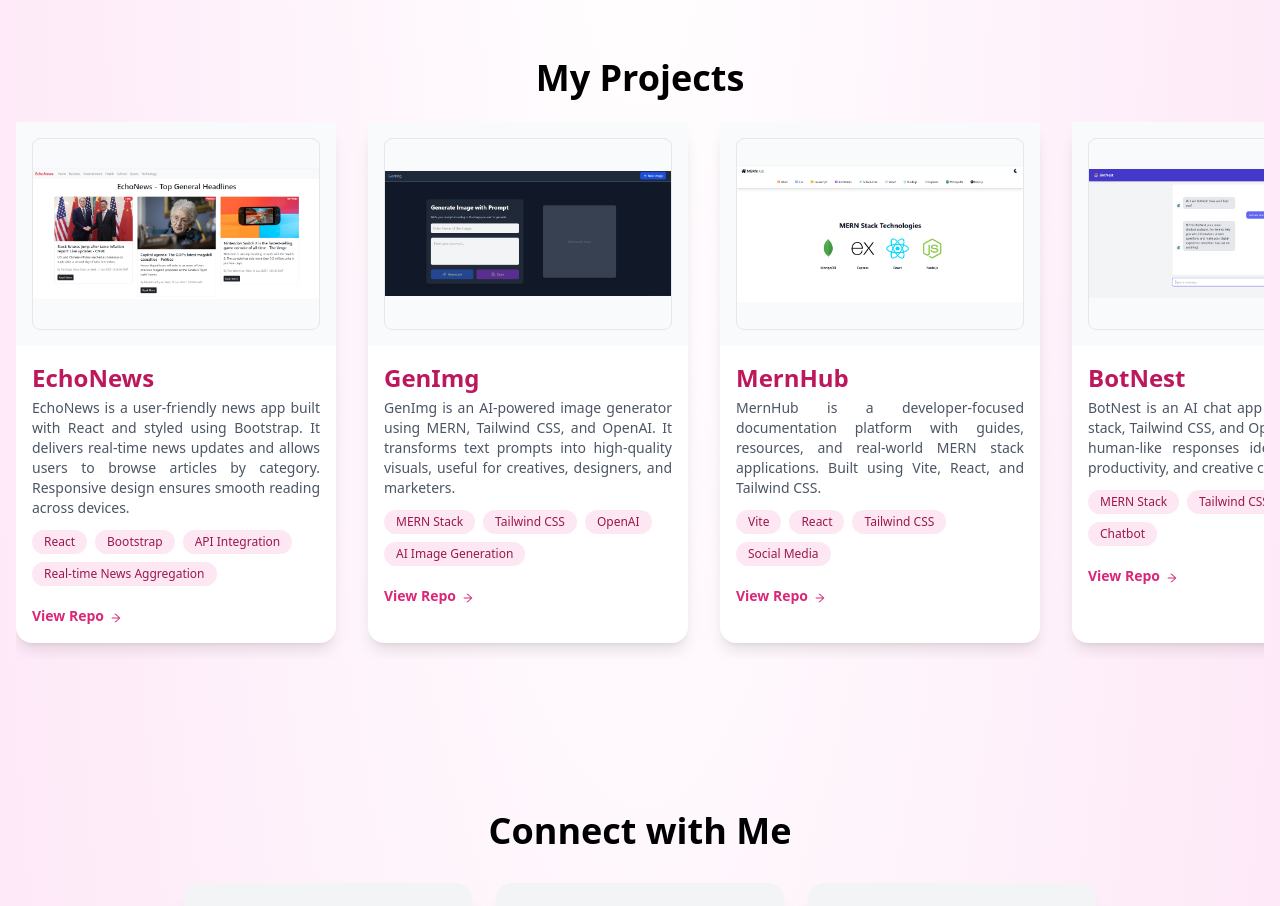
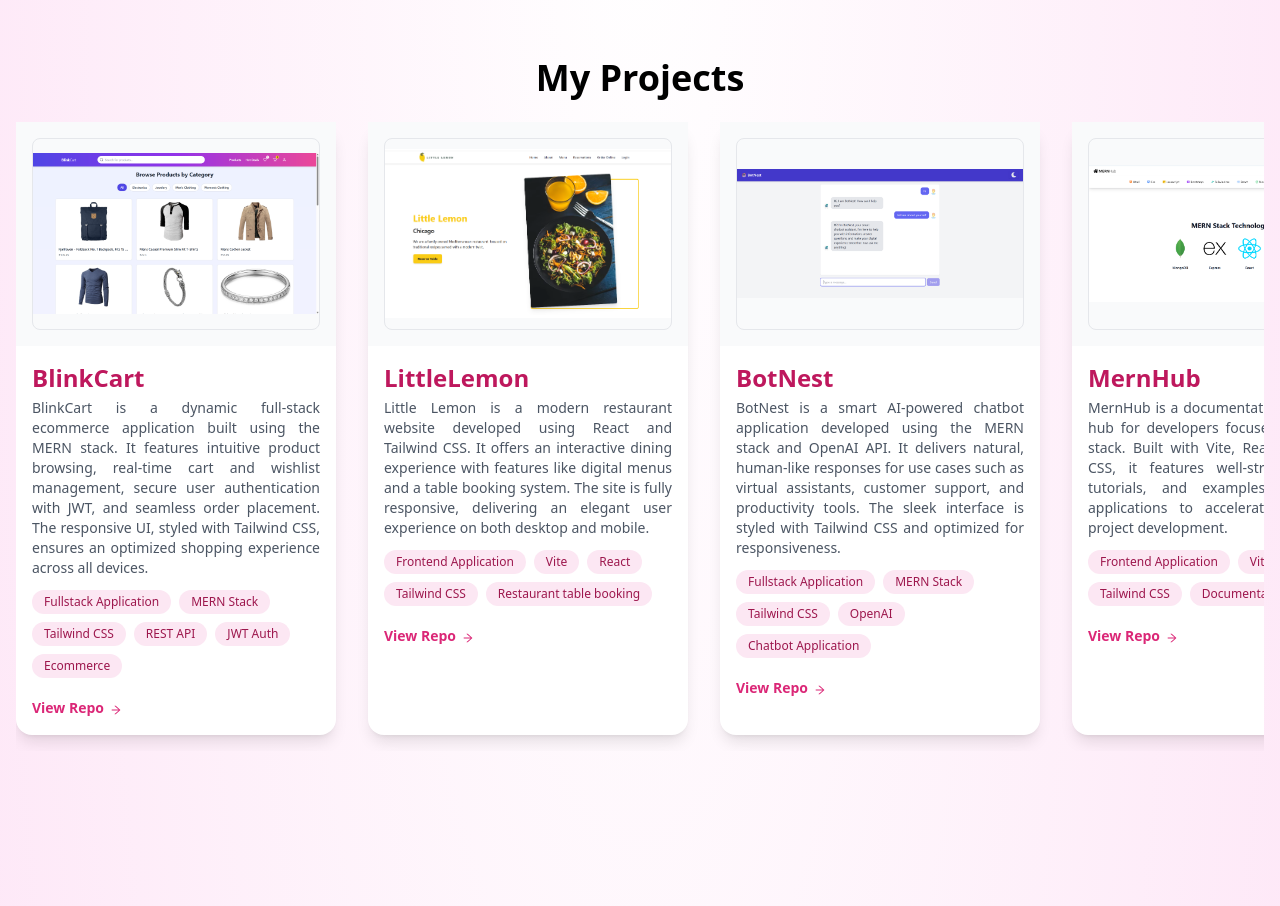
Before and after one commit to rednammadhavi/MyPortfolio, a React (Vite) app: page / in a window 1280 px wide. Shown: the part 1700-2606 px from the top of the page. Built offline with nearby package versions, Linux system fonts and the light colour scheme.

Commit message:
project added

```diff
--- a/src/components/Projects.jsx
+++ b/src/components/Projects.jsx
@@ -2,6 +2,64 @@ import React, { useRef, useState, useEffect } from "react";
 import { AiOutlineArrowLeft, AiOutlineArrowRight } from "react-icons/ai";
 
 const projects = [
+  {
+    name: "BlinkCart",
+    image: "/assets/projects/blinkcart.png",
+    description: "BlinkCart is a dynamic full-stack ecommerce application built using the MERN stack. It features intuitive product browsing, real-time cart and wishlist management, secure user authentication with JWT, and seamless order placement. The responsive UI, styled with Tailwind CSS, ensures an optimized shopping experience across all devices.",
+    tags: ["Fullstack Application", "MERN Stack", "Tailwind CSS", "REST API", "JWT Auth", "Ecommerce"],
+    more: "https://github.com/Rednam-madhavi/BlinkCart-EcommerceApplication"
+  },
+  {
+    name: "LittleLemon",
+    image: "/assets/projects/littlelemon.png",
+    description: "Little Lemon is a modern restaurant website developed using React and Tailwind CSS. It offers an interactive dining experience with features like digital menus and a table booking system. The site is fully responsive, delivering an elegant user experience on both desktop and mobile.",
+    tags: ["Frontend Application", "Vite", "React", "Tailwind CSS", "Restaurant table booking"],
+    more: "https://github.com/Rednam-madhavi/LittleLemon-FoodBookingApplication-Frontend"
+  },
+  {
+    name: "BotNest",
+    image: "/assets/projects/botnest.png",
+    description: "BotNest is a smart AI-powered chatbot application developed using the MERN stack and OpenAI API. It delivers natural, human-like responses for use cases such as virtual assistants, customer support, and productivity tools. The sleek interface is styled with Tailwind CSS and optimized for responsiveness.",
+    tags: ["Fullstack Application", "MERN Stack", "Tailwind CSS", "OpenAI", "Chatbot Application"],
+    more: "https://github.com/Rednam-madhavi/BotNest-AIPoweredChatbotApplicationUsingMern"
+  },
+  {
+    name: "MernHub",
+    image: "/assets/projects/mernhub.png",
+    description: "MernHub is a documentation and resource hub for developers focused on the MERN stack. Built with Vite, React, and Tailwind CSS, it features well-structured guides, tutorials, and examples of real-world applications to accelerate learning and project development.",
+    tags: ["Frontend Application", "Vite", "React", "Tailwind CSS", "Documentation"],
+    more: "https://github.com/Rednam-madhavi/MernHub-DocumentationApplicationForMernDevelopers"
+  },
+  {
+    name: "GenImg",
+    image: "/assets/projects/genimg.png",
+    description: "GenImg is an AI-powered image generator application that converts text prompts into high-quality visuals. Built with the MERN stack and integrated with OpenAI, it's ideal for designers, marketers, and creative professionals. The UI is modern, responsive, and styled using Tailwind CSS.",
+    tags: ["Fullstack Application", "MERN Stack", "Tailwind CSS", "OpenAI", "AI Image Generating Application"],
+    more: "https://github.com/Rednam-madhavi/GenImg-ImageGeneratorUsingOpenAI"
+  },
+  // {
+  //   name: "SafeOp",
+  //   image: "/assets/projects/safeop.png",
+  //   description:
+  //     "SafeOp is a secure password manager built with Vite, React, and Tailwind CSS. It uses browser’s local storage for safely storing and retrieving passwords with a responsive design.",
+  //   tags: ["React", "Tailwind CSS", "Password Manager", "Local Storage"],
+  //   more: "https://github.com/Rednam-madhavi/SafeOp-PasswordManager",
+  // },
+  // {
+  //   name: "TaskManager",
+  //   image: "/assets/projects/taskmanager.png",
+  //   description:
+  //     "TaskManager is a lightweight to-do list app built with Vite, React, and Tailwind CSS. It supports add, edit, delete operations with local storage. Perfect for staying organized across devices.",
+  //   tags: ["React", "Tailwind CSS", "To-Do List", "Local Storage"],
+  //   more: "https://github.com/Rednam-madhavi/TaskManager-SimpleToDoApp",
+  // },
+  {
+    name: "EchoNews",
+    image: "/assets/projects/echonews.png",
+    description: "EchoNews is a responsive, real-time news aggregation application built with React and styled using Bootstrap. It leverages NewsAPI.org to fetch and display categorized news articles, offering users a clean and intuitive way to stay updated with current events across devices.",
+    tags: ["Frontend Application", "React", "Bootstrap", "API Integration", "Newsapi.org", "Real-time News Aggregation"],
+    more: "https://github.com/Rednam-madhavi/EchoNews-NewsAggregationApplication"
+  },
   // {
   //   name: "Textify",
   //   image: "/assets/projects/textify.png",
@@ -10,62 +68,6 @@ const projects = [
   //   tags: ["React", "Bootstrap", "Text Utility"],
   //   more: "https://github.com/Rednam-madhavi/Textify-SimpleTextUtilsApp",
   // },
-  {
-    name: "EchoNews",
-    image: "/assets/projects/echonews.png",
-    description:
-      "EchoNews is a user-friendly news app built with React and styled using Bootstrap. It delivers real-time news updates and allows users to browse articles by category. Responsive design ensures smooth reading across devices.",
-    tags: ["React", "Bootstrap", "API Integration", "Real-time News Aggregation"],
-    more: "https://github.com/Rednam-madhavi/EchoNews-NewsApplication",
-  },
-  // {
-  //   name: "TaskManager",
-  //   image: "/assets/projects/taskmanager.png",
-  //   description:
-  //     "TaskManager is a lightweight to-do list app built with Vite, React, and Tailwind CSS. It supports add, edit, delete operations with local storage. Perfect for staying organized across devices.",
-  //   tags: ["React", "Tailwind CSS", "To-Do List", "Local Storage"],
-  //   more: "https://github.com/Rednam-madhavi/TaskManager-SimpleToDoApp",
-  // },
-  // {
-  //   name: "SafeOp",
-  //   image: "/assets/projects/safeop.png",
-  //   description:
-  //     "SafeOp is a secure password manager built with Vite, React, and Tailwind CSS. It uses browser’s local storage for safely storing and retrieving passwords with a responsive design.",
-  //   tags: ["React", "Tailwind CSS", "Password Manager", "Local Storage"],
-  //   more: "https://github.com/Rednam-madhavi/SafeOp-PasswordManager",
-  // },
-  {
-    name: "GenImg",
-    image: "/assets/projects/genimg.png",
-    description:
-      "GenImg is an AI-powered image generator using MERN, Tailwind CSS, and OpenAI. It transforms text prompts into high-quality visuals, useful for creatives, designers, and marketers.",
-    tags: ["MERN Stack", "Tailwind CSS", "OpenAI", "AI Image Generation"],
-    more: "https://github.com/Rednam-madhavi/GenImg-ImageGeneratorUsingAI",
-  },
-  {
-    name: "MernHub",
-    image: "/assets/projects/mernhub.png",
-    description:
-      "MernHub is a developer-focused documentation platform with guides, resources, and real-world MERN stack applications. Built using Vite, React, and Tailwind CSS.",
-    tags: ["Vite", "React", "Tailwind CSS", "Social Media"],
-    more: "https://github.com/Rednam-madhavi/MERN-HUB",
-  },
-  {
-    name: "BotNest",
-    image: "/assets/projects/botnest.png",
-    description:
-      "BotNest is an AI chat app using the MERN stack, Tailwind CSS, and OpenAI. It provides human-like responses ideal for support, productivity, and creative chats.",
-    tags: ["MERN Stack", "Tailwind CSS", "OpenAI", "Chatbot"],
-    more: "https://github.com/Rednam-madhavi/BotNest",
-  },
-  {
-    name: "LittleLemon",
-    image: "/assets/projects/littlelemon.png",
-    description:
-      "Little Lemon is a modern restaurant website built with React and Tailwind CSS. It includes a table booking system and interactive menu for dining experiences.",
-    tags: ["React", "Tailwind CSS", "Restaurant table booking"],
-    more: "https://github.com/Rednam-madhavi/LittleLemon",
-  },
 ];
 
 const Projects = () => {
```
Also changed, not shown: public/assets/projects/blinkcart.png (added).
